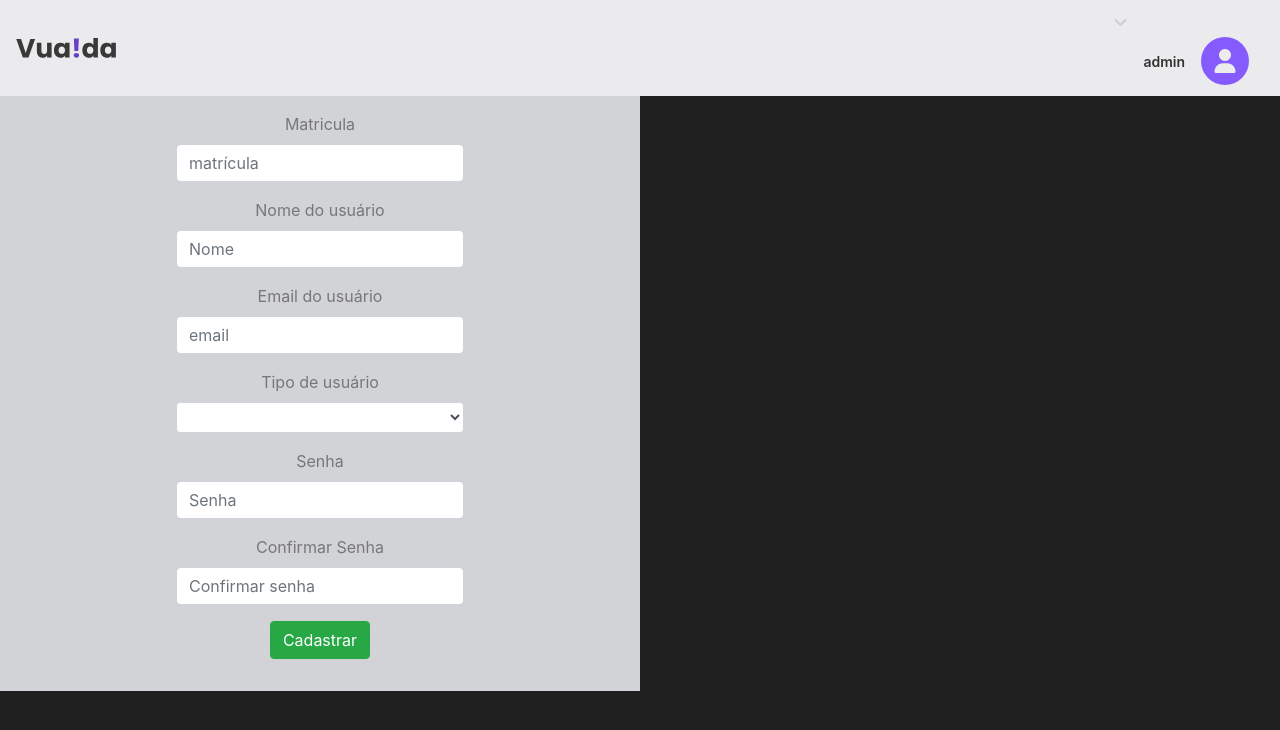
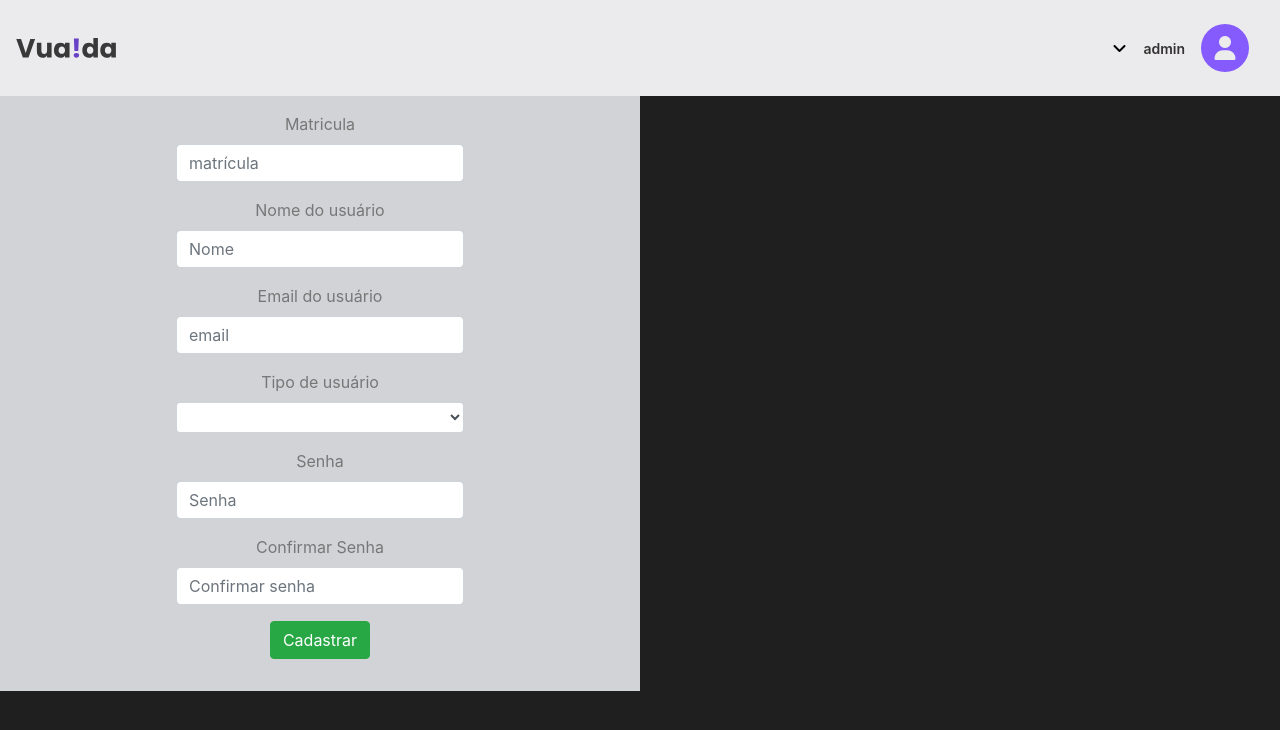
Before and after one commit to julianadeveloper/FuncionariosFront, a Vue app: page /cadastro in a window 1280 px wide. Shown: the top 730 px of the page. Built offline with nearby package versions, Linux system fonts and the light colour scheme; sample sign-in values are in the browser's storage; a web font is replaced by a local one.

Commit message:
hotfix-dropdown

```diff
--- a/src/App.vue
+++ b/src/App.vue
@@ -26,6 +26,7 @@ export default defineComponent({
 
 <style >
 main{
+
   max-width: 100vw;
   height: 100vh;
     background-color: var(--bg-primary);
--- a/src/assets/globalStyle.css
+++ b/src/assets/globalStyle.css
@@ -5,6 +5,7 @@
 }
 
 html {
+
   height: 100vh;
   overflow: hidden;
   font-family: "Spline Sans Mono", monospace;
--- a/src/components/CardUserAdmin.vue
+++ b/src/components/CardUserAdmin.vue
@@ -137,6 +137,7 @@ export default defineComponent({
   text-align: center;
 }
 .card {
+
   padding: 1.5rem;
   margin: 1rem;
   max-height: 50%;
@@ -144,6 +145,7 @@ export default defineComponent({
 
 @media only screen and (max-width: 720px) {
   .card-content {
+
     background-color: transparent;
     /* padding: 1.5rem; */
     height: 25%;
--- a/src/components/LateralBar.vue
+++ b/src/components/LateralBar.vue
@@ -2,14 +2,8 @@
   <header class="header">
     <img id="logo" src="../assets/images/logo.svg" alt="logo-vuaida" />
 
-    <div>
-
-      <div>
-            <button @click="openDropDown">
-        <i class="fas fa-angle-down" aria-hidden="true"></i>
-      </button>
-      </div>
-        <UserProfile />
+    <div >
+      <UserProfile @open="openDropDown" />
 
       <div class="dropdown" v-if="DropDown">
         <div class="dropdown-content">
@@ -94,10 +88,8 @@ export default defineComponent({
 </script>
 
 <style scoped>
-.profile {
-  display: flex;
-  position: relative;
-  flex-direction: row;
+.container-user{
+  margin: 10px;
 }
 .dropdown {
   position: absolute;
@@ -117,15 +109,8 @@ export default defineComponent({
   max-width: 100px;
   height: auto;
 }
-button {
-  cursor: pointer;
-  border: 1px solid transparent;
-  background-color: transparent;
-  outline: none;
-}
-::before {
-  color: rgb(210, 205, 205);
-}
+
+
 @media screen and (max-width: 720px) {
   .header {
     display: flex;
--- a/src/components/UserProfile.vue
+++ b/src/components/UserProfile.vue
@@ -1,5 +1,8 @@
 <template>
   <div class="container">
+       <button @click="openDropDown">
+          <i class="fas fa-angle-down" aria-hidden="true"> </i>
+        </button>
     <div class="role">
       <div class="name">
         <span>{{getName}}</span>
@@ -31,12 +34,22 @@ export default defineComponent({
     });
     return { user, apiService};
   },
+  methods:{
+    openDropDown(){
+      this.$emit('open')
+    }
+  }
 
 });
 </script>
 <style scoped>
 @import url("https://fonts.googleapis.com/css2?family=Roboto:wght@300&family=Spline+Sans+Mono:wght@500&display=swap");
-
+button {
+  cursor: pointer;
+  border: 1px solid transparent;
+  background-color: transparent;
+  outline: none;
+}
 .name {
   font-size: 1.1rem;
 }
--- a/src/views/HomeView.vue
+++ b/src/views/HomeView.vue
@@ -1,6 +1,6 @@
 <template>
   <div id="homeview">
-    <section>
+    <section class="navbar">
       <LateralBar @theme="darktheme" />
     </section>
 
@@ -56,6 +56,10 @@ export default defineComponent({
 </script>
 
 <style>
+.navbar{
+  margin: 0px;
+  padding: 0px;
+}
 .card-home {
   align-items: center;
   justify-content: center;
```
